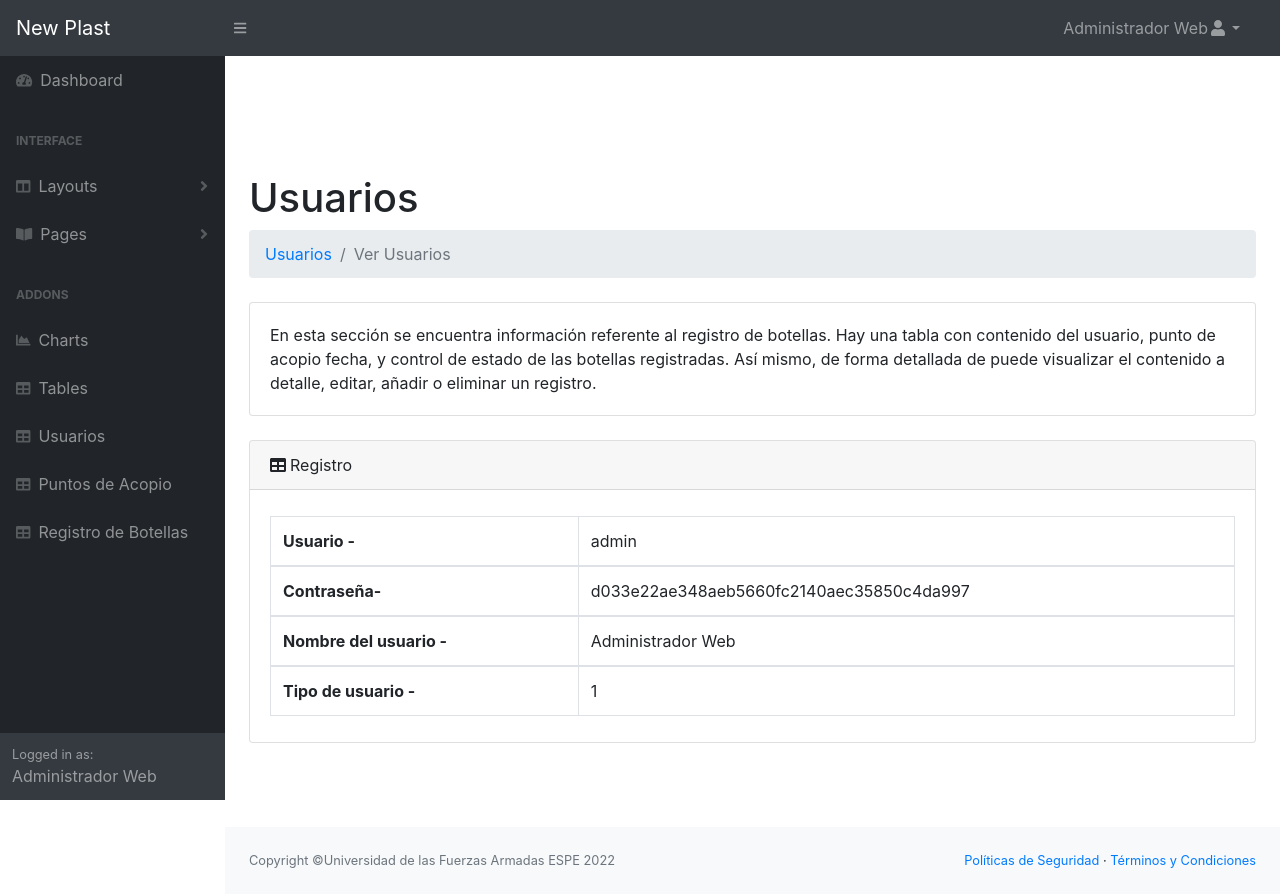
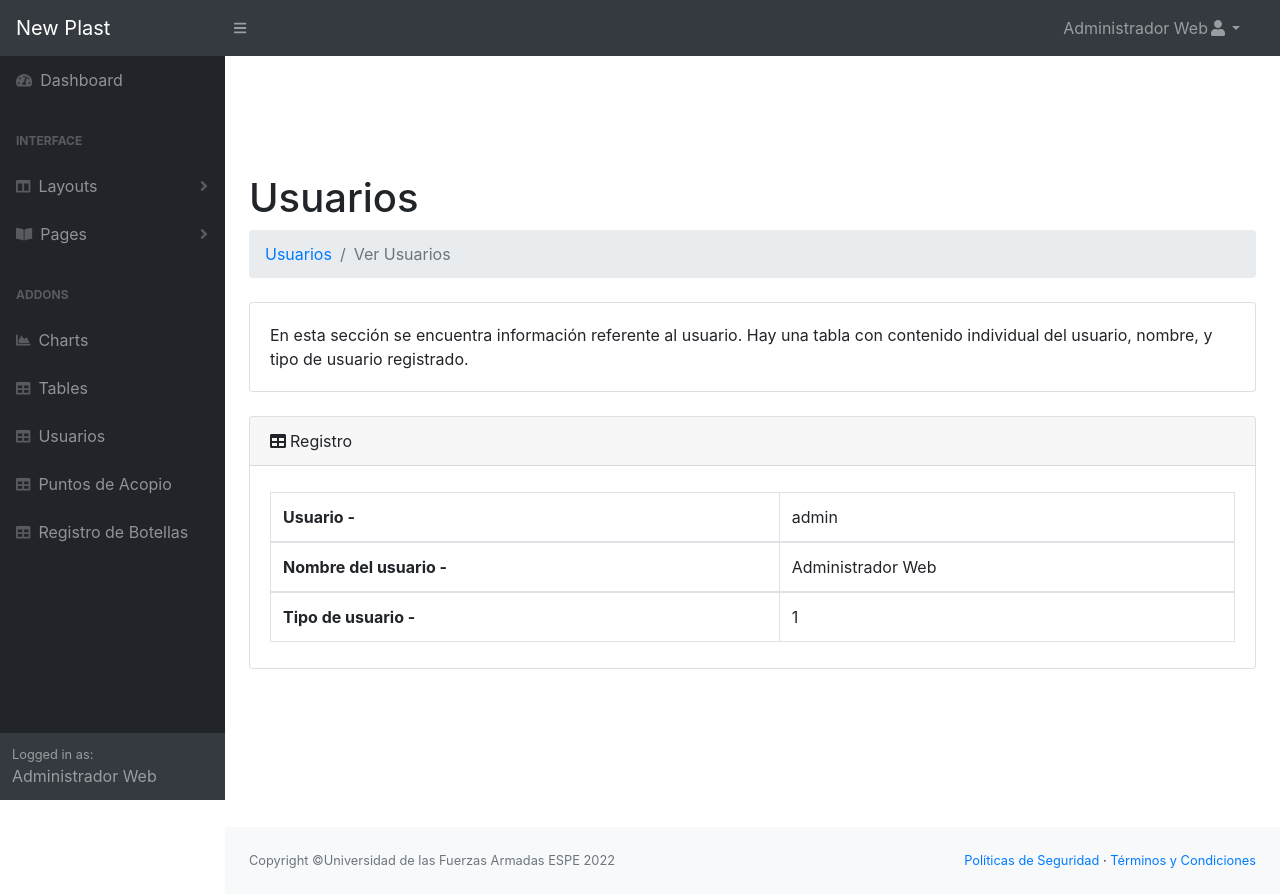
Before and after one commit to Selena26/Newproyect_web1, a PHP site: page /ver_usuarios.php?view=1 in a window 1280 px wide. Run offline with PHP 8.4, Linux system fonts and the light colour scheme; a user stored in the database is signed in; data comes from the database, SQL or seed files in the repository; some libraries are stand-ins or nearby versions.

Commit message:
Informacion de la seccion usuario y boton atras

```diff
--- a/Clase_Dashboard_PHPMySQL/sistema/ver_usuarios.php
+++ b/Clase_Dashboard_PHPMySQL/sistema/ver_usuarios.php
@@ -50,10 +50,9 @@
 							<li class="breadcrumb-item active">Ver Usuarios</li>
 						</ol>
 						<div class="card mb-4">
-							<div class="card-body">En esta sección se encuentra información referente al registro de botellas.
-								Hay una tabla con contenido del usuario, punto de acopio fecha, y control de estado de las botellas
-								registradas. Así mismo, de forma detallada de puede visualizar el contenido a detalle, editar,
-								añadir o eliminar un registro.</div>
+							<div class="card-body">En esta sección se encuentra información referente al usuario.
+								Hay una tabla con contenido individual del usuario, nombre, y tipo de usuario
+								registrado.</div>
 						</div>
 						<div class="card mb-4">
 							<div class="card-header"><i class="fas fa-table mr-1"></i>Registro</div>
@@ -75,9 +74,6 @@
                                         <th>Usuario -</th><td><?php echo $usuario; ?></td>
                                     </tr>
                                     <tr>
-                                        <th>Contraseña-</th><td><?php echo $password; ?></td>
-                                    </tr>
-                                    <tr>
                                         <th>Nombre del usuario -</th><td><?php echo $nombre; ?></td>
                                     </tr>
                                     <tr>
```
Also changed, not shown: Clase_Dashboard_PHPMySQL/sistema/editar_usuario.php (+7 -2 lines), Clase_Dashboard_PHPMySQL/sistema/usuarios.php (+4 -4 lines).
